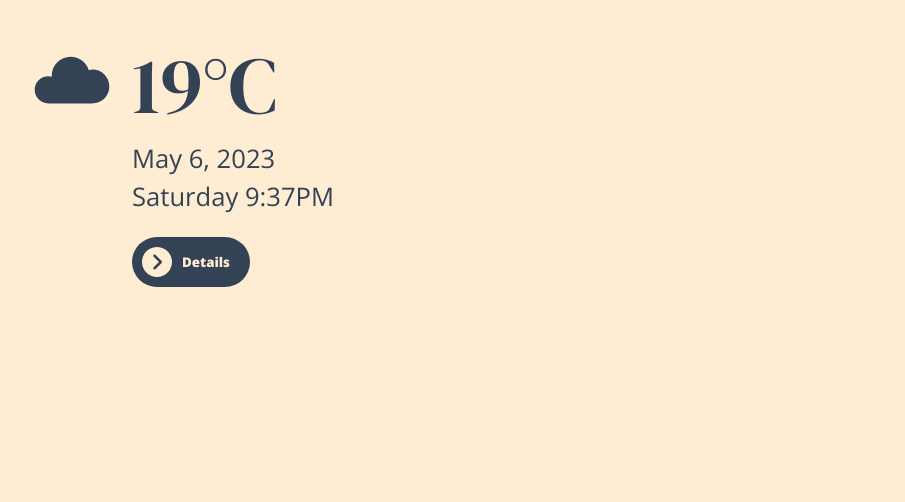
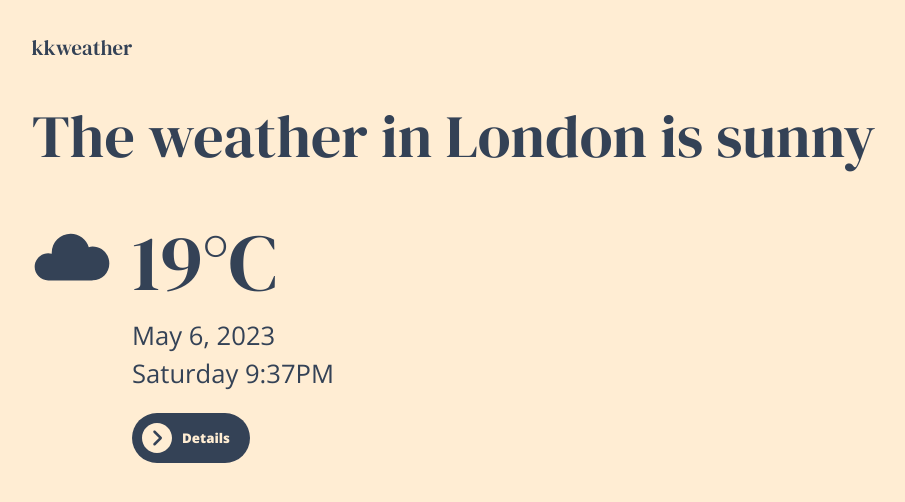
Before and after one commit to krzysztof-kol/kkweather-app, a plain HTML site: page index.html in a window 1280 px wide. Shown: the whole page, without its empty margins (8-913 px from the left). Drawn offline with nearby package versions, Linux system fonts and the light colour scheme.

Commit message:
Creating main info component

```diff
--- a/index.html
+++ b/index.html
@@ -14,7 +14,13 @@
     <title>kkweather</title>
   </head>
   <body>
+    <header class="header">
+      <div class="logo__container">
+        <img class="logo" src="/src/icons/logo.svg" alt="" />
+      </div>
+    </header>
     <main>
+      <h1>The weather in London is sunny</h1>
       <div class="main--info">
         <div class="icon icon_big bg-cloud_dark_01"></div>
         <div class="big--celsius">
```
